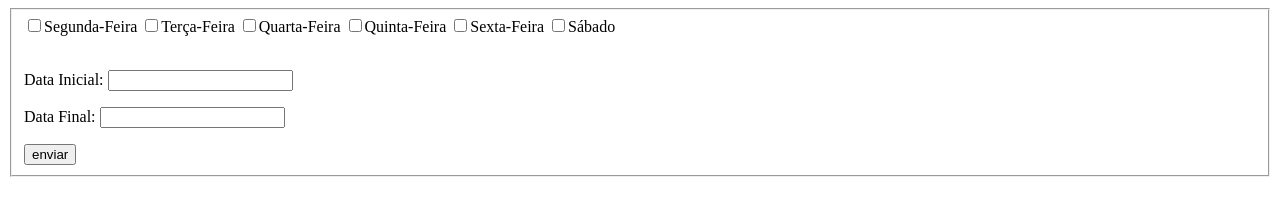
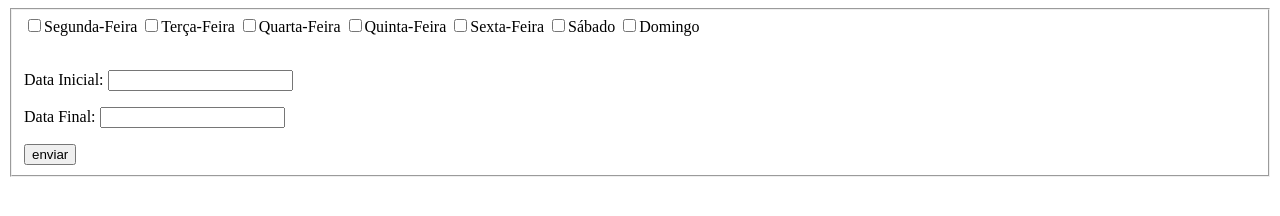
Before and after one commit to daniloarantes/CalculoDatas, a plain HTML site: page testedias.html in a window 1280 px wide. Drawn offline with nearby package versions, Linux system fonts and the light colour scheme; files whose address does not match are found by name.

Commit message:
Modificado numeração de dias

```diff
--- a/testedias.html
+++ b/testedias.html
@@ -22,12 +22,13 @@
 <body>
 <div id="corpo">
 	<fieldset id="teste">
-		<input type="checkbox" class="ckd" name="semana[]" value="0"/>Segunda-Feira
-		<input type="checkbox" name="semana[]" value="1"/>Terça-Feira
-		<input type="checkbox" name="semana[]" value="2"/>Quarta-Feira
-		<input type="checkbox" name="semana[]" value="3"/>Quinta-Feira
-		<input type="checkbox" name="semana[]" value="4"/>Sexta-Feira
-		<input type="checkbox" name="semana[]" value="5"/>Sábado
+		<input type="checkbox" class="ckd" name="semana[]" value="1"/>Segunda-Feira
+		<input type="checkbox" name="semana[]" value="2"/>Terça-Feira
+		<input type="checkbox" name="semana[]" value="3"/>Quarta-Feira
+		<input type="checkbox" name="semana[]" value="4"/>Quinta-Feira
+		<input type="checkbox" name="semana[]" value="5"/>Sexta-Feira
+		<input type="checkbox" name="semana[]" value="6"/>Sábado
+		<input type="checkbox" name="semana[]" value="0"/>Domingo
 		<br><br>
 		<p>Data Inicial: <input type="text" id="inicio"></p>
 		<p>Data Final: <input type="text" id="fim"></p>
```
